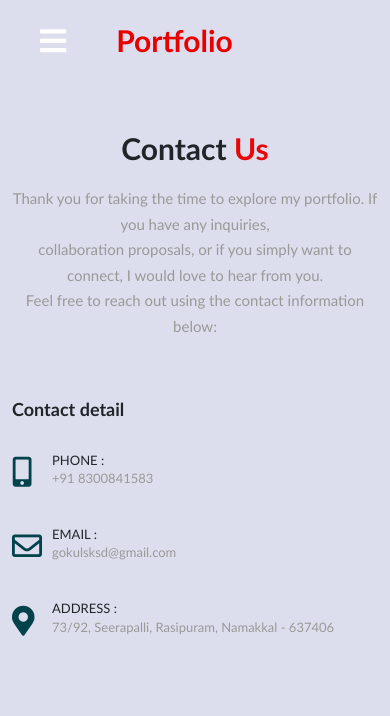
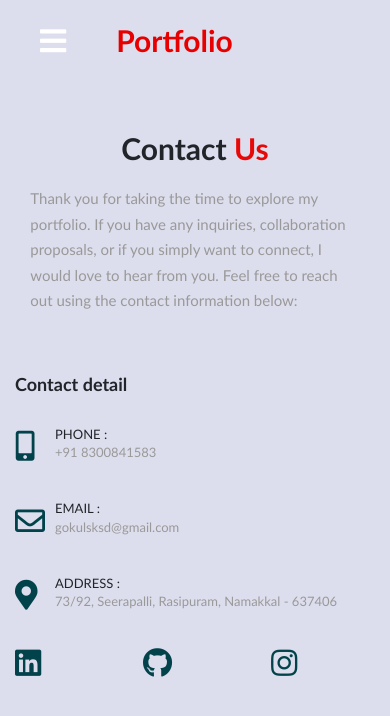
Before and after one commit to GokulKolanthaivel/gokul_portfolio, a React (Create React App) app: page /contact in a window 390 px wide. Shown: the top 716 px of the page. Built offline with nearby package versions, Linux system fonts and the light colour scheme.

Commit message:
css changes added

```diff
--- a/src/About.tsx
+++ b/src/About.tsx
@@ -34,8 +34,10 @@ function About() {
               <p>
               Then I learned Web Development and played with some funny projects.
 
-              After graduation, I have entered into Lightcast, worked on Web Apps using ReactJs, and, backend using Python.
-              One thing I prefer to follow
+              After graduation, I have entered into Nallas Corporation, worked on Web Apps using ReactJs, and, backend using Python.
+              </p>
+              <p>
+                One thing I prefer to follow
               </p>
               <h3>Chase your Dreams</h3>
             </section>
--- a/src/Contact.css
+++ b/src/Contact.css
@@ -1,5 +1,10 @@
 .contact {
     padding: 50px 0;
+}
+.contact .heading{
+    display: flex;
+    flex-direction: column;
+    align-items: center;
 }
 
 .contact .heading h2 {
@@ -15,6 +20,7 @@
 }
 
 .contact .heading p {
+    width: 60%;
     font-size: 15px;
     font-weight: 400;
     line-height: 1.7;
@@ -75,3 +81,51 @@
     font-weight: 300;
     color: #999999;
 }
+
+.socialPlatforms{
+    margin-top: 30px !important;
+}
+
+.socialPlatforms .info i {
+    font-size: 30px;
+    padding: 0;
+    margin: 0;
+    color: #02434b;
+    margin-right: 20px;
+    text-align: center;
+    width: 20px;
+    cursor: pointer;
+}
+.socialPlatforms .info a{
+    text-decoration: none;
+    background: none;
+}
+
+.socialPlatforms .info a:hover{
+    text-decoration: none;
+    background: none;
+}
+
+
+
+
+
+@media (max-width:800px) {
+
+    .contact .heading p{
+        text-align: left !important;
+        width: 90% !important;
+    }
+    .col-md-5{
+        padding: 0px 15px !important;
+    }
+    .socialPlatforms .info a{
+        text-decoration: none !important;
+        background: none !important;
+    }
+
+    .socialPlatforms .info a:hover{
+        text-decoration: none !important;
+        background: none !important;
+    }
+}
--- a/src/Contact.tsx
+++ b/src/Contact.tsx
@@ -10,7 +10,7 @@ function Contact() {
         <div className="heading text-center">
           <h2>Contact
             <span> Us </span></h2>
-            <p>Thank you for taking the time to explore my portfolio. If you have any inquiries, <br></br>collaboration proposals, or if you simply want to connect, I would love to hear from you.<br></br> Feel free to reach out using the contact information below:</p>
+            <p>Thank you for taking the time to explore my portfolio. If you have any inquiries, collaboration proposals, or if you simply want to connect, I would love to hear from you. Feel free to reach out using the contact information below:</p>
         </div>
         <div className="row">
           <div className="col-md-5">
@@ -35,6 +35,13 @@ function Contact() {
                 <h4 className="d-inline-block">ADDRESS :<br />
                   <span>73/92, Seerapalli, Rasipuram, Namakkal - 637406</span></h4>
               </div>
+            </div>
+            <div>
+              <Row className="socialPlatforms">
+                <Col   className="col-md-2 info"><a href="https://www.linkedin.com/in/gokul-kolanthaivel-b0b2a1221?utm_source=share&utm_campaign=share_via&utm_content=profile&utm_medium=android_app"><i className="fab fa-linkedin"></i> </a></Col>
+                <Col className="col-md-2 info"> <a href="https://github.com/dashboard"><i className="fab fa-github"></i> </a></Col>
+                <Col className="col-md-2 info"> <a href="https://www.instagram.com/voldy_g?igsh=MWhleHE4ZnB4dW41dA=="><i className="fab fa-instagram"></i></a> </Col>
+              </Row>
             </div>
           </div>
 
--- a/src/Home.css
+++ b/src/Home.css
@@ -52,13 +52,13 @@
       display: fixed;
       opacity: 0.8;
       object-fit: cover;
-      object-position: bottom;
+      object-position: top;
     }
 
     .homeText {
         position: absolute;
         color: #000000;
-        top: 40%;
+        top: 20%;
         left: 40%;
         transform: translateX(-50%);
       }
--- a/src/NavTab.css
+++ b/src/NavTab.css
@@ -93,6 +93,12 @@ a.active,a:hover{
   }
   nav ul li a{
     font-size: 16px;
+    padding: 7px 13px;
+  }
+  a.active,a:hover{
+    background: #ffffff !important;
+    transition: .5s !important;
+    border-radius: 5px !important;
   }
 }
 @media (max-width: 858px){
@@ -120,12 +126,13 @@ a.active,a:hover{
     line-height: 30px;
   }
   nav ul li a{
-    font-size: 18px;
-    padding: 0px;
+    font-size: 18px !important;
+    padding: 7px 7px;
   }
-  a:hover,a.active{
-    background: none;
-    color: #ffffff;
+  a.active,a:hover{
+    background: #ffffff !important;
+    transition: .5s !important;
+    border-radius: 5px !important;
   }
   #check:checked ~ ul{
     left: 0;
--- a/src/NavTab.tsx
+++ b/src/NavTab.tsx
@@ -1,7 +1,18 @@
 import { Link } from "react-router-dom";
 import "./NavTab.css"
+import { useEffect } from "react";
 
 function NavTab(){
+
+
+    const handelclick =()=>{
+        const checkbox = document.getElementById('check') as HTMLInputElement | null;
+        if (checkbox) {
+          checkbox.checked = false;
+        }
+    }
+
+
     return(
         <>
         {/* <nav className="navTab">
@@ -20,10 +31,10 @@ function NavTab(){
                 </label>
                 <label className="logo">Portfolio</label>
                 <ul>
-                    <li><Link to={'/'} > Home </Link></li>
-                    <li><Link to={'/about'} >About</Link></li>
-                    <li><Link to={'/experience'} >Experience</Link></li>
-                    <li><Link to={'/contact'} >Contact</Link></li>
+                    <li onClick={handelclick}><Link to={'/'} > Home </Link></li>
+                    <li onClick={handelclick}><Link to={'/about'} >About</Link></li>
+                    <li onClick={handelclick}><Link to={'/experience'} >Experience</Link></li>
+                    <li onClick={handelclick}><Link to={'/contact'} >Contact</Link></li>
                 </ul>
             </nav>
         </>
```
